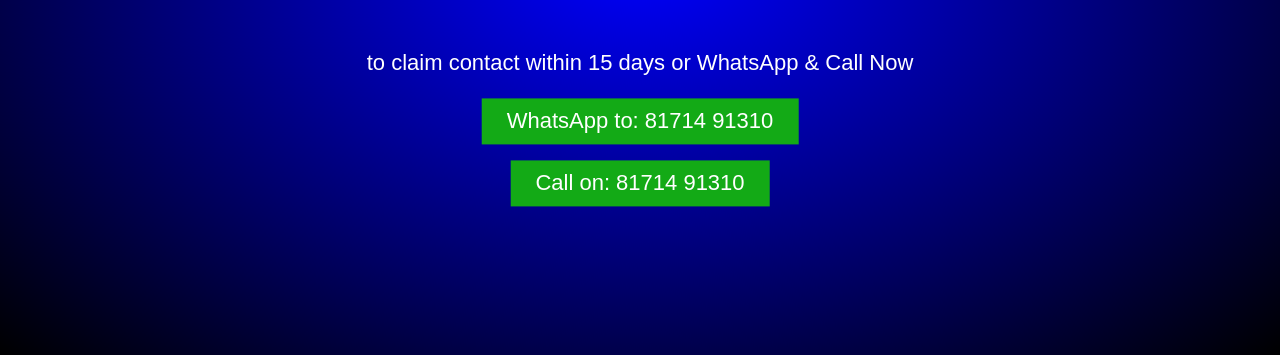
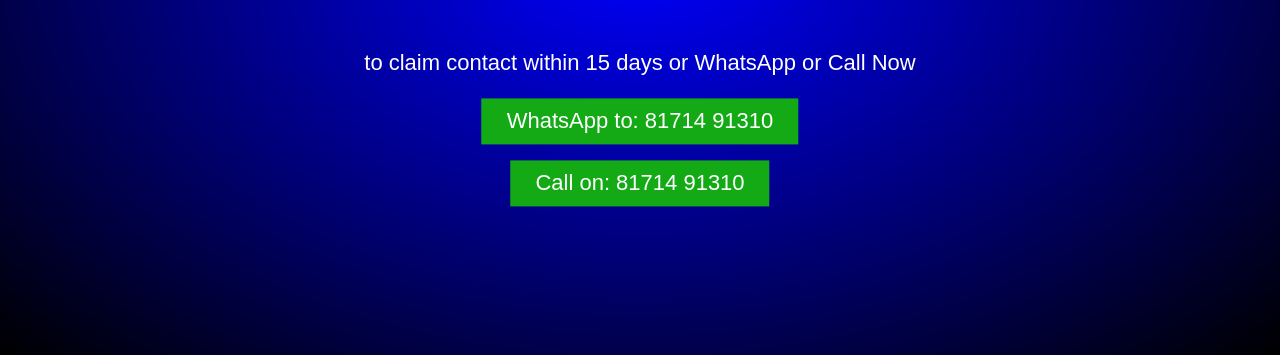
Before and after one commit to pariflex/offer2000, a plain HTML site: page index.html in a window 1280 px wide. Shown: the part 445-800 px from the top of the page. Drawn offline with Linux system fonts and the light colour scheme.

Commit message:
Update index.html

```diff
--- a/index.html
+++ b/index.html
@@ -53,10 +53,10 @@ body, html {
     <h1 style="font-size:50px">Contratulations!</h1>
     <h3>You have won Scholarship of</h3>
     <h1 style="font-size:80px"> &#x20b9; 2,000/-</h1>
-    <p style="font-size:22px">to claim contact within 15 days or WhatsApp & Call Now </p>
+    <p style="font-size:22px">to claim contact within 15 days or WhatsApp or Call Now </p>
 
 
-   <p><a href="https://api.whatsapp.com/send?phone=918171491310&text=Hi,%20I%20want%20to%20register%20for%20Rs.%202,000/-%20scholarship"><button class="button">WhatsApp to: 81714 91310</button></a><p>
+   <p><a href="https://api.whatsapp.com/send?phone=918171491310&text=Hi,%20I%20want%20to%20register%20for%20?%202,000/-%20scholarship"><button class="button">WhatsApp to: 81714 91310</button></a><p>
  <a href="tel:8171491310"><button class="button">Call on: 81714 91310</button></a>
   </div>
 
```
